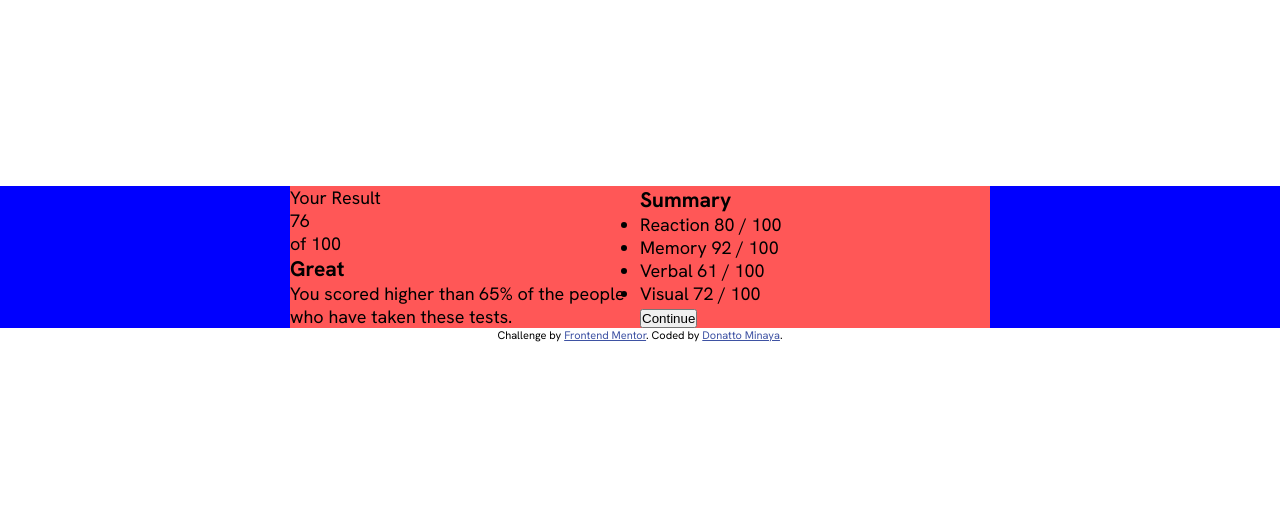
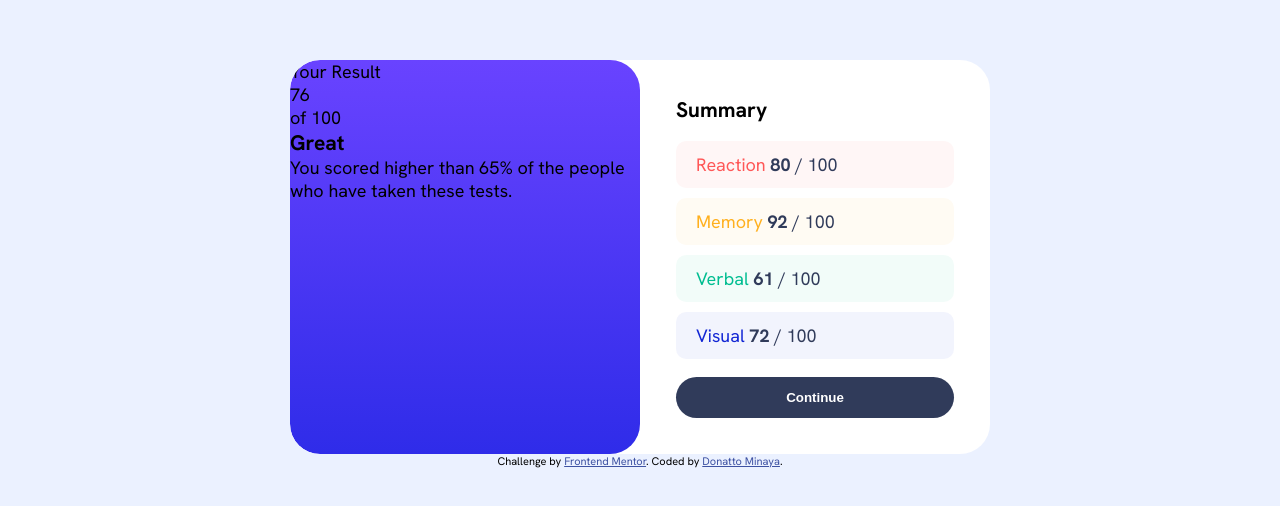
Before and after one commit to donatto22/Results-Summary, a plain HTML site: page index.html in a window 1280 px wide. Shown: the part 136-642 px from the top of the page. Drawn offline with Linux system fonts and the light colour scheme.

Commit message:
estilando la lista

```diff
--- /dev/null
+++ b/assets/css/list.css
@@ -0,0 +1,42 @@
+/* estilando las listas */
+#summary ul {
+    margin: 1em 0;
+}
+
+#summary ul li {
+    padding: 12px 20px;
+    border-radius: 10px;
+    list-style-type: none;
+}
+
+#summary ul li:not(:last-child) {
+    margin-bottom: 10px;
+}
+
+#summary ul li span {
+    color: var(--dark-gray-blue);
+}
+
+/* primer item */
+#summary ul li:nth-child(1) {
+    color: var(--light-red);
+    background-color: rgba(255, 87, 87, 0.05);
+}
+
+/* segundo item */
+#summary ul li:nth-child(2) {
+    color: var(--orangey-yellow);
+    background-color: rgba(255, 177, 31, 0.05);
+}
+
+/* tercer item */
+#summary ul li:nth-child(3) {
+    color: var(--green-teal);
+    background-color: rgba(0, 189, 145, 0.05);
+}
+
+/* cuarto item */
+#summary ul li:nth-child(4) {
+    color: var(--cobalt-blue);
+    background-color: rgba(17, 37, 212, 0.05);
+}
--- a/assets/css/styles.css
+++ b/assets/css/styles.css
@@ -1,25 +1,28 @@
 /* Hanken Grotesk */
 @import url('https://fonts.googleapis.com/css2?family=Hanken+Grotesk:ital,wght@0,100..900;1,100..900&display=swap');
+
+@import url('./list.css');
 
 :root {
   /* fuente de letra */
   --font-global: "Hanken Grotesk", sans-serif;
 
   /* primarios */
-  --light-red: hsl(0, 100%, 67%);
-  --orangey-yellow: hsl(39, 100%, 56%);
-  --green-teal: hsl(166, 100%, 37%);
-  --cobalt-blue: hsl(234, 85%, 45%);
+  --light-red: #ff5757;
+  --orangey-yellow: #ffb01f;
+  --green-teal: #00bd91;
+  --cobalt-blue: #1125d4;
+
+  /* primarios del fondo de cada item de la lista */
+  --red: #E7E7E7;
+
 
   /* gradientes */
-  --Light-slate-blue: hsl(252, 100%, 67%);
-  --Light-royal-blue: hsl(241, 81%, 54%);
-  --Violet-blue: hsla(256, 72%, 46%, 1);
-  --persian-blue: hsla(241, 72%, 46%, 0);
+  --gradient: linear-gradient(#7755FF 0%, #6943FF 0%, #2F2CE9 100%);
 
   /* neutrales */
   --white: hsl(0, 0%, 100%);
-  --pale-blue: hsl(221, 100%, 96%);
+  --pale-blue: #ebf1ff;
   --light-lavender: hsl(241, 100%, 89%);
   --dark-gray-blue: hsl(224, 30%, 27%);
 }
@@ -41,23 +44,51 @@
 
 body {
   font-family: var(--font-global);
+  background-color: var(--pale-blue);
   align-content: center;
   height: 100vh;
   font-size: 18px;
 }
 
 section {
-  background-color: blue;
   display: flex;
   justify-content: center;
 }
 
 #card {
-  background-color: var(--light-red);
   width: 700px;
   display: flex;
+  border-radius: 30px;
+  overflow: hidden;
+  background-color: var(--white);
 }
 
 #card > div {
   width: 50%;
 }
+
+#result {
+  background: var(--gradient);
+  border-radius: 30px;
+}
+
+#summary {
+  padding: 2em;
+}
+
+/* button */
+#continue {
+  background-color: var(--dark-gray-blue);
+  color: var(--white);
+
+  padding: 1em;
+  width: 100%;
+  border-radius: 30px;
+  border: 0;
+  font-weight: bold;
+}
+
+#continue:hover {
+  background: var(--gradient);
+  cursor: pointer;
+}
--- a/index.html
+++ b/index.html
@@ -31,10 +31,10 @@
         <h3>Summary</h3>
 
         <ul>
-          <li>Reaction <span>80 / 100</span></li>
-          <li>Memory <span>92 / 100</span></li>
-          <li>Verbal <span>61 / 100</span></li>
-          <li>Visual <span>72 / 100</span></li>
+          <li>Reaction <span><b>80</b> / 100</span></li>
+          <li>Memory <span><b>92</b> / 100</span></li>
+          <li>Verbal <span><b>61</b> / 100</span></li>
+          <li>Visual <span><b>72</b> / 100</span></li>
         </ul>
 
         <button id="continue">Continue</button>
```
